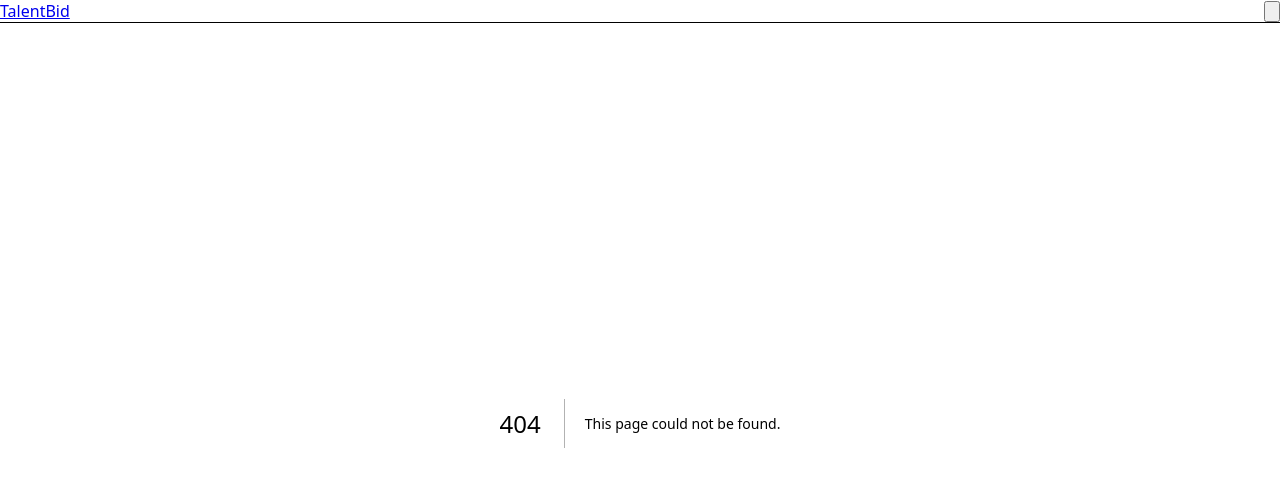
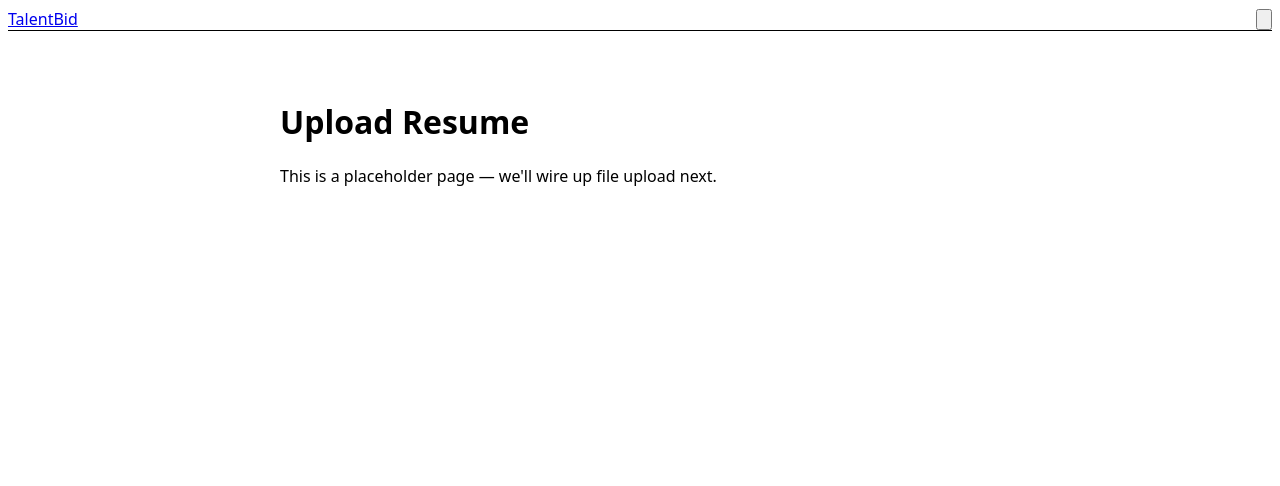
Before and after one commit to ramcignex-del/TalentBid, a Next.js app: page /upload/resume in a window 1280 px wide. Before the commit this address had no page. Shown: the top 486 px of the page. Built offline with nearby package versions, Linux system fonts and the light colour scheme.

Commit message:
Create page.tsx

```diff
--- /dev/null
+++ b/app/upload/resume/page.tsx
@@ -0,0 +1,13 @@
+// app/upload/resume/page.tsx
+'use client';
+
+import React from 'react';
+
+export default function UploadResume() {
+  return (
+    <div style={{ maxWidth: 720, margin: '2rem auto', padding: '1rem' }}>
+      <h1>Upload Resume</h1>
+      <p>This is a placeholder page — we'll wire up file upload next.</p>
+    </div>
+  );
+}
```
